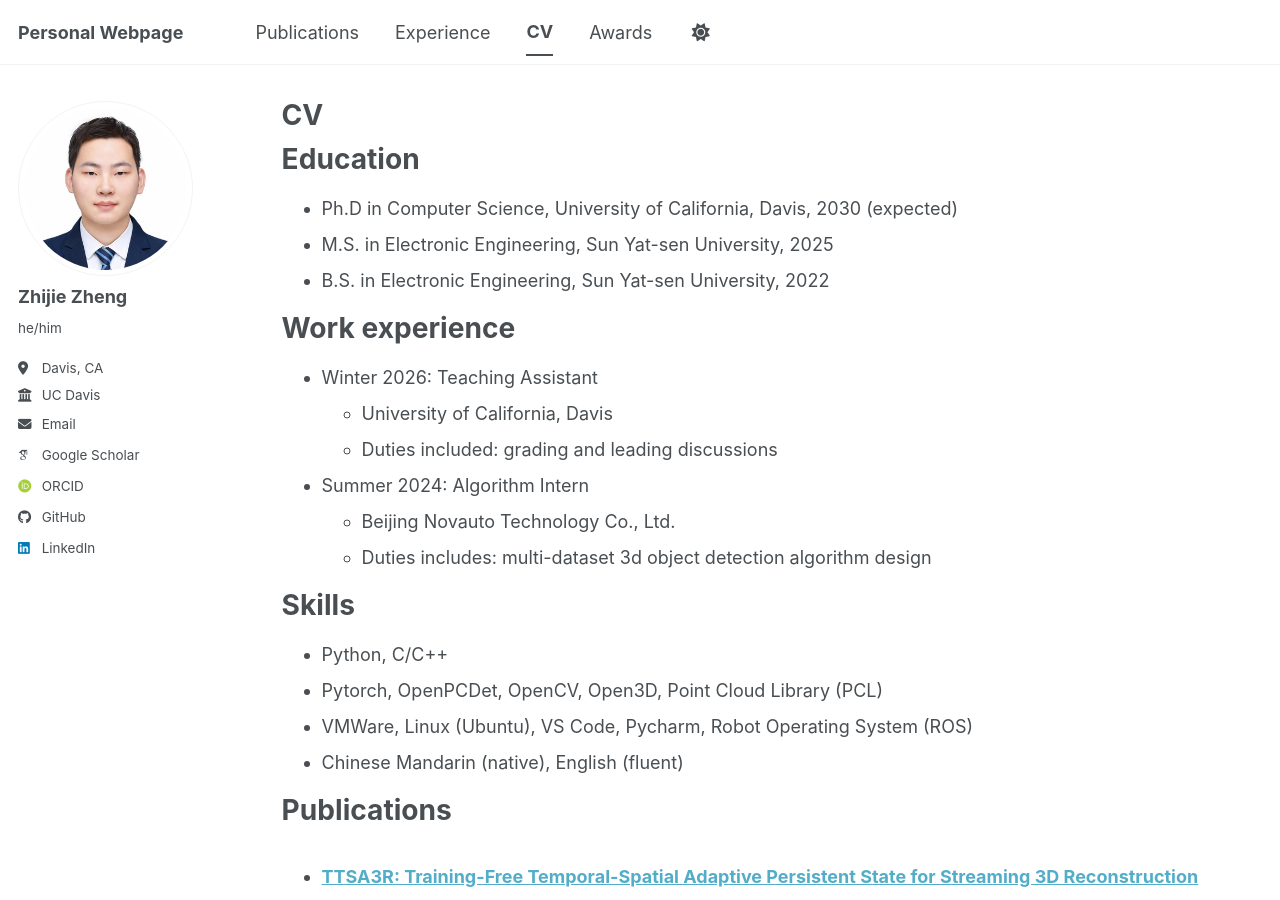
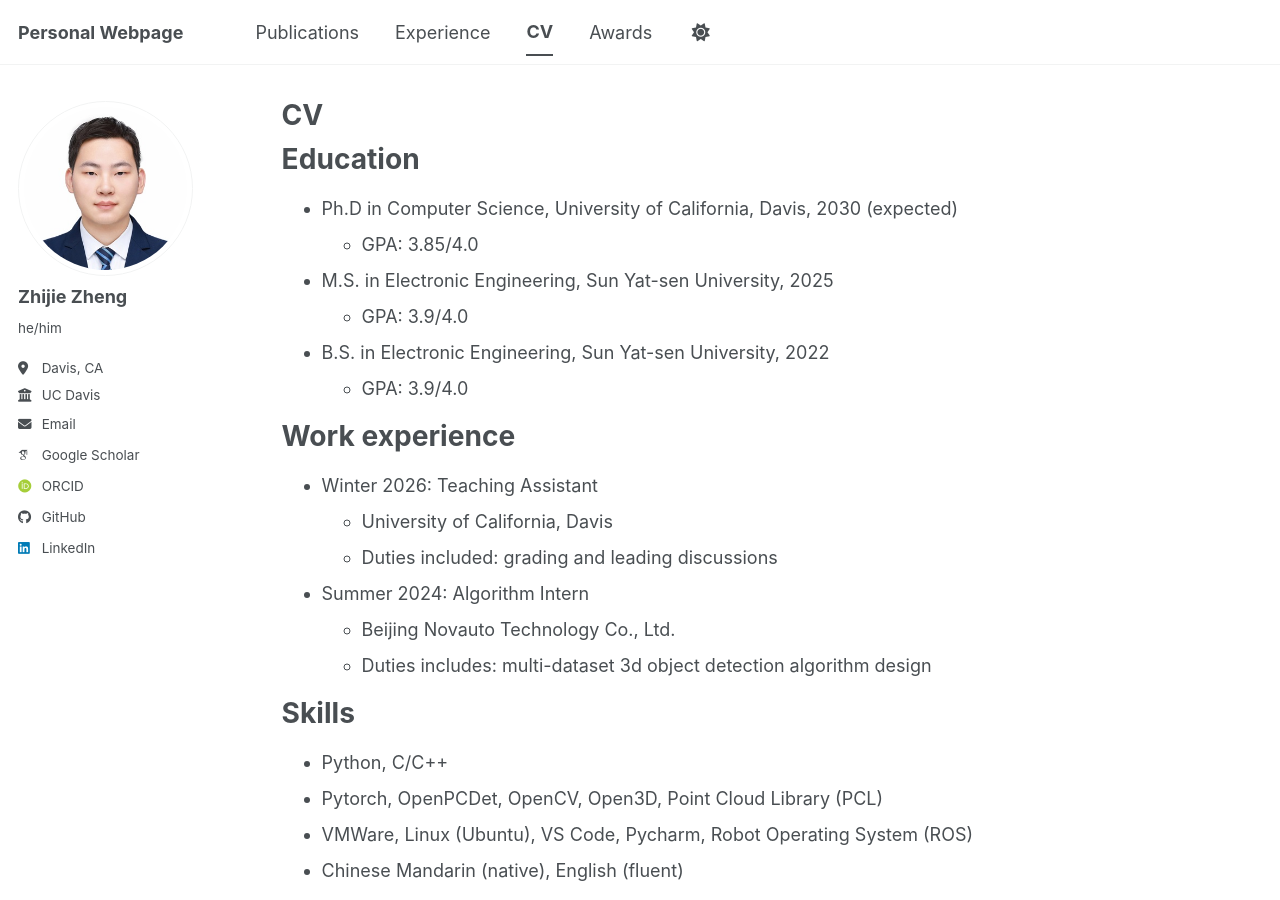
Before and after one commit to microjie372/microjie372.github.io, a Jekyll site: the page built from _pages/cv.md, in a window 1280 px wide and 900 px high. Built offline with Jekyll 4.4.1, drawn with Linux system fonts in a browser that asks for light colours; some web fonts are replaced; a script bundle is joined from its source files by our own code; library files that are not in the unit come from our copies.

Commit message:
Update cv.md

```diff
--- a/_pages/cv.md
+++ b/_pages/cv.md
@@ -12,8 +12,11 @@ redirect_from:
 Education
 ======
 * Ph.D in Computer Science, University of California, Davis, 2030 (expected)
+  * GPA: 3.85/4.0
 * M.S. in Electronic Engineering, Sun Yat-sen University, 2025
+  * GPA: 3.9/4.0
 * B.S. in Electronic Engineering, Sun Yat-sen University, 2022
+  * GPA: 3.9/4.0
 
 Work experience
 ======
```
